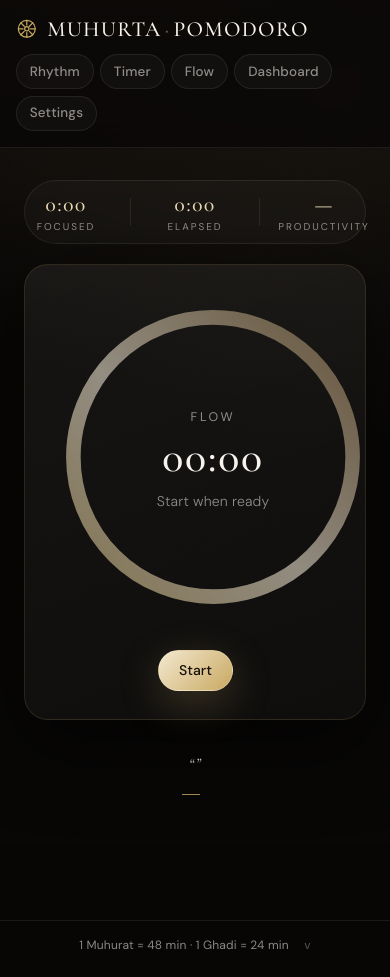
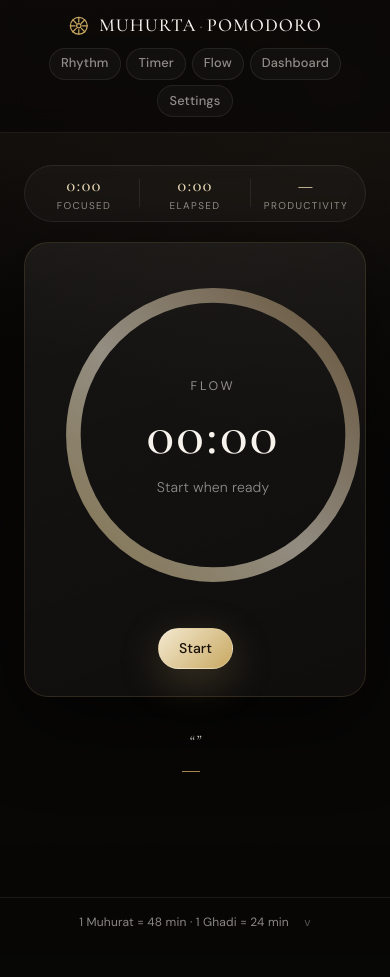
Before and after one commit to Harsh-0024/Pomodoro-timer, a Python web app: template templates/flow.html in a window 390 px wide. After the commit the page ends 927 px from the top, so only its background shows below. Run offline with Jinja, Linux system fonts and the light colour scheme; the template is opened without the code that fills it, so the values that code supplies are empty.

Commit message:
fix: layout fits every window size, not just full screen
The tab bar needs ~990px on one line on Rhythm (~890px elsewhere) but
only stacked below 760px, so from 760 to 990 the tabs wrapped raggedly.
Short windows pushed Start off the bottom of Rhythm, Timer and Flow.

- tabs slim down below 1040px and stack centred under the name below
  880px, the same on every page
- Rhythm's six buttons become two even rows of three below 520px
- the level menu drops centred under the bar in the stacked layout
- the clock ring (and its type) shrinks with the window's height, and
  spacing tightens below 760px tall, so Start stays visible
- the stats strip and the heatmap header no longer overflow

Checked on Rhythm, Timer, Flow, Dashboard and Settings at 420-1440px
wide and 560-900px tall (the Mac app's minimum is 420x560).

Co-Authored-By: Claude Opus 5.5 <noreply@anthropic.com>

```diff
--- a/static/css/app.css
+++ b/static/css/app.css
@@ -2928,7 +2928,9 @@ body[data-theme="light"] .rhythm-track {
   }
 }
 
-@media (max-width: 720px) {
+/* The heatmap's year buttons and legend stop fitting beside its title well
+   before the rest of the dashboard needs one column. */
+@media (max-width: 840px) {
   .panel-head {
     align-items: stretch;
     display: flex;
@@ -2953,7 +2955,9 @@ body[data-theme="light"] .rhythm-track {
     padding-bottom: 0.15rem;
     -webkit-overflow-scrolling: touch;
   }
-
+}
+
+@media (max-width: 720px) {
   .dashboard-stats,
   .dashboard-lower {
     grid-template-columns: 1fr;
@@ -4309,22 +4313,151 @@ body.timer-ringing .countdown-ring-wrap .ring-progress {
   flex: 1 1 10rem;
 }
 
-/* Narrow windows: five nav buttons don't fit beside the name, so they
-   wrap onto their own row under it. */
-@media (max-width: 760px) {
+/* ---------- window sizes ----------
+   The app lives in a window people resize (its own window on Mac and
+   Windows, a browser app window otherwise), so every size from 420x560 up
+   has to look intended, not just full screen. */
+
+/* The clock ring follows the window's height as well as its width, so Start
+   stays on screen in a short window. --ring-room is what the page needs
+   above and below the ring; the type inside scales with the ring. */
+:root {
+  --ring-room: 330px;
+}
+
+.timer-ring-wrap {
+  --ring: min(320px, 88vw, max(176px, 100vh - var(--ring-room)));
+  width: var(--ring);
+}
+
+.timer-ring-wrap .time-display {
+  font-size: clamp(2.1rem, calc(var(--ring) * 0.18), 3.6rem);
+}
+
+.timer-ring-wrap .countdown-input {
+  font-size: clamp(1.85rem, calc(var(--ring) * 0.15), 3rem);
+}
+
+.page-timer {
+  --ring-room: 380px; /* the quick-length chips under the ring */
+}
+
+/* Below the width the name and all the tabs need on one line (about
+   990px with the level picker), the tabs slim down to their text. */
+@media (max-width: 1040px) {
+  .topnav {
+    flex-wrap: nowrap;
+    gap: 0.4rem;
+  }
+
+  .nav-link,
+  .nav-level-button {
+    min-width: 0;
+    padding: 0 0.85rem;
+  }
+}
+
+/* Still too narrow: the tabs go on their own centred row under the name,
+   on every page alike so the bar doesn't jump when switching tabs. */
+@media (max-width: 880px) {
   .topbar {
+    flex-direction: column;
+    gap: 0.7rem;
+    padding: 0.9rem 1rem;
+  }
+
+  .topnav {
+    justify-content: center;
+  }
+
+  /* The level menu drops centred under the whole bar, close to its button. */
+  .nav-level {
+    position: static;
+  }
+
+  .page-home .nav-level-menu {
+    position: absolute;
+    top: calc(100% + 0.5rem);
+    left: 0;
+    right: 0;
+    margin: 0 auto;
+    transform-origin: top center;
+  }
+}
+
+@media (max-width: 520px) {
+  .topnav {
     flex-wrap: wrap;
-    gap: 0.75rem;
-    padding: 1rem;
-  }
-
-  .topnav {
+    gap: 0.35rem;
+  }
+
+  .nav-link,
+  .nav-level-button {
+    min-height: 2rem;
+    padding: 0 0.7rem;
+    font-size: 0.8rem;
+  }
+
+  .brand-text {
+    font-size: 1.15rem;
+  }
+
+  /* Rhythm's six buttons (level picker + tabs) as two even rows of three. */
+  .page-home .topnav {
+    display: grid;
+    grid-template-columns: repeat(3, auto);
+    justify-content: center;
+  }
+
+  .page-home .topnav .nav-link,
+  .page-home .topnav .nav-level-button {
     width: 100%;
-    gap: 0.4rem;
-  }
-
-  .topnav .nav-link {
+  }
+
+  .session-live {
+    gap: 0.5rem;
+    padding: 0.55rem 0.75rem;
+  }
+
+  .live-stat {
     min-width: 0;
-    padding: 0 0.8rem;
-  }
-}
+    flex: 1 1 0;
+  }
+
+  .live-val {
+    font-size: 1.15rem;
+    white-space: nowrap;
+  }
+
+  .live-key {
+    letter-spacing: 0.14em;
+  }
+}
+
+/* Short windows: tighter spacing, so the ring has room to stay large. */
+@media (max-height: 760px) {
+  .topbar {
+    padding-top: 0.75rem;
+    padding-bottom: 0.75rem;
+  }
+
+  .main {
+    padding-top: 1.1rem;
+  }
+
+  .hero {
+    gap: 0.85rem;
+  }
+
+  .timer-panel {
+    padding: 1.25rem 1.25rem 1.2rem;
+  }
+
+  .timer-ring-wrap {
+    margin-bottom: 1.1rem;
+  }
+
+  .countdown-quick {
+    margin-bottom: 0.75rem;
+  }
+}
```
